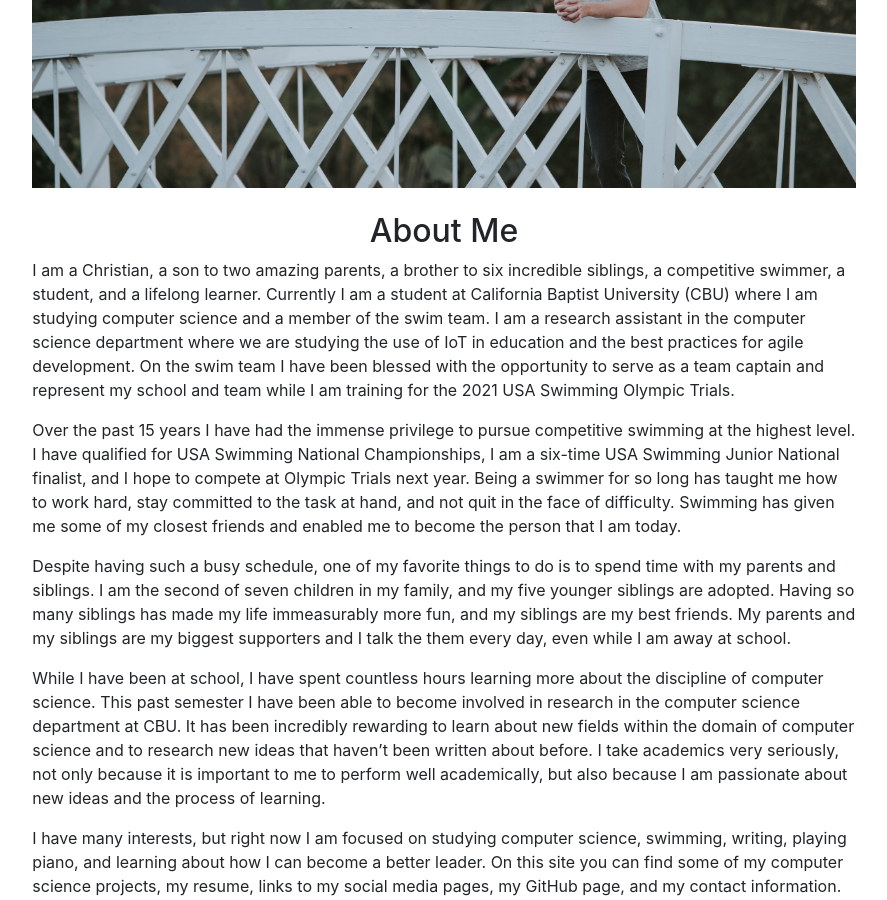
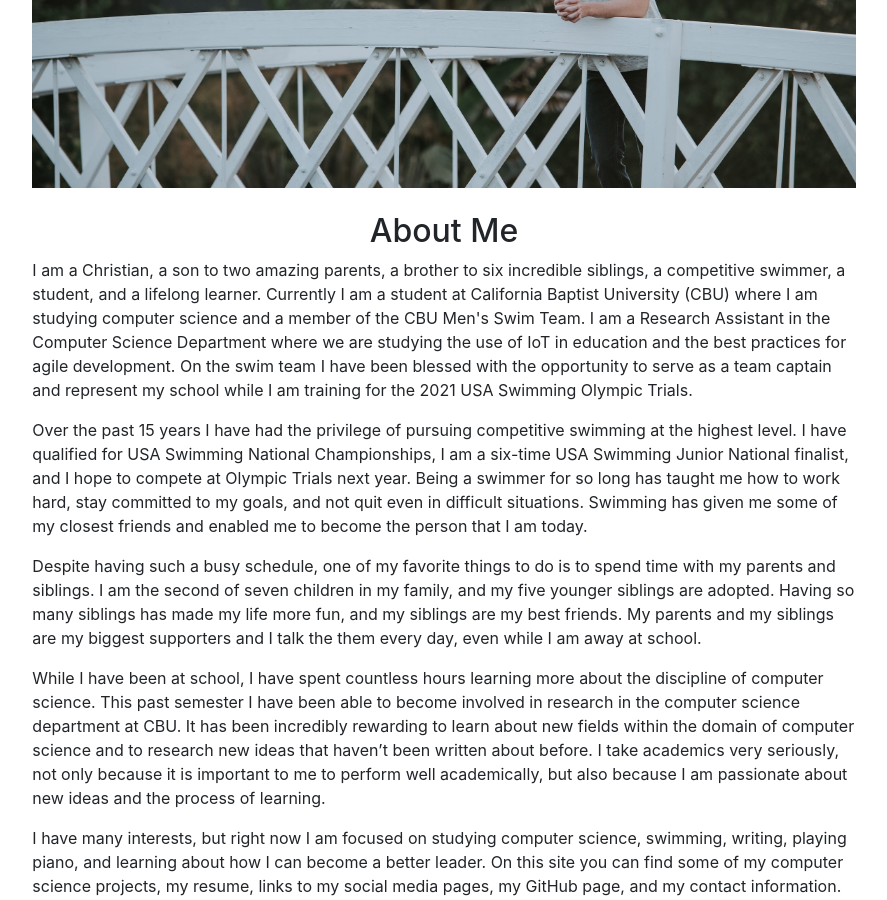
Before and after one commit to Robbyswimmer/robbyswimmer.github.io, a Jekyll site: the page index.html, which Jekyll copies as it is, in a window 1280 px wide and 900 px high, scrolled down 442 px. Shown: the whole window, without its empty margins (196-1083 px from the left). Built offline with Jekyll 4.4.1, drawn with Linux system fonts in a browser that asks for light colours.

Commit message:
Updated bio

```diff
--- a/index.html
+++ b/index.html
@@ -74,12 +74,12 @@
 </div>
 
 <div class="container text-left col-lg-8 col-md-10 col-sm-12">
-    <p>I am a Christian, a son to two amazing parents, a brother to six incredible siblings, a competitive swimmer, a student, and a lifelong learner. Currently I am a student at California Baptist University (CBU) where I am studying computer science and a member of the swim team. I am a research assistant in the computer science department where we are studying the use of IoT in education and the best practices for agile development. On the swim team I have been blessed with the opportunity to serve as a team captain and represent my school and team while I am training for the 2021 USA Swimming Olympic Trials. </p>
-    <p>Over the past 15 years I have had the immense privilege to pursue competitive swimming at the highest level. I have qualified for USA Swimming National Championships, I am a six-time USA Swimming Junior National finalist, and I hope to compete at Olympic Trials next year. Being a swimmer for so long has taught me how to work hard, stay committed to the task at hand, and not quit in the face of difficulty. Swimming has given me some of my closest friends and enabled me to become the person that I am today.</p>
+    <p>I am a Christian, a son to two amazing parents, a brother to six incredible siblings, a competitive swimmer, a student, and a lifelong learner. Currently I am a student at California Baptist University (CBU) where I am studying computer science and a member of the CBU Men's Swim Team. I am a Research Assistant in the Computer Science Department where we are studying the use of IoT in education and the best practices for agile development. On the swim team I have been blessed with the opportunity to serve as a team captain and represent my school while I am training for the 2021 USA Swimming Olympic Trials. </p>
+    <p>Over the past 15 years I have had the privilege of pursuing competitive swimming at the highest level. I have qualified for USA Swimming National Championships, I am a six-time USA Swimming Junior National finalist, and I hope to compete at Olympic Trials next year. Being a swimmer for so long has taught me how to work hard, stay committed to my goals, and not quit even in difficult situations. Swimming has given me some of my closest friends and enabled me to become the person that I am today.</p>
 </div>
 
 <div class="container text-left col-lg-8 col-md-10 col-sm-12">
-    <p>Despite having such a busy schedule, one of my favorite things to do is to spend time with my parents and siblings. I am the second of seven children in my family, and my five younger siblings are adopted. Having so many siblings has made my life immeasurably more fun, and my siblings are my best friends. My parents and my siblings are my biggest supporters and I talk the them every day, even while I am away at school.</p>
+    <p>Despite having such a busy schedule, one of my favorite things to do is to spend time with my parents and siblings. I am the second of seven children in my family, and my five younger siblings are adopted. Having so many siblings has made my life more fun, and my siblings are my best friends. My parents and my siblings are my biggest supporters and I talk the them every day, even while I am away at school.</p>
     <p>While I have been at school, I have spent countless hours learning more about the discipline of computer science. This past semester I have been able to become involved in research in the computer science department at CBU. It has been incredibly rewarding to learn about new fields within the domain of computer science and to research new ideas that haven’t been written about before. I take academics very seriously, not only because it is important to me to perform well academically, but also because I am passionate about new ideas and the process of learning.</p>
     <p>I have many interests, but right now I am focused on studying computer science, swimming, writing, playing piano, and learning about how I can become a better leader. On this site you can find some of my computer science projects, my resume, links to my social media pages, my GitHub page, and my contact information. Feel free to reach out to me for anything – I would love to get coffee with you, talk on the phone, or discuss any of my projects.</p>
 </div>
```
